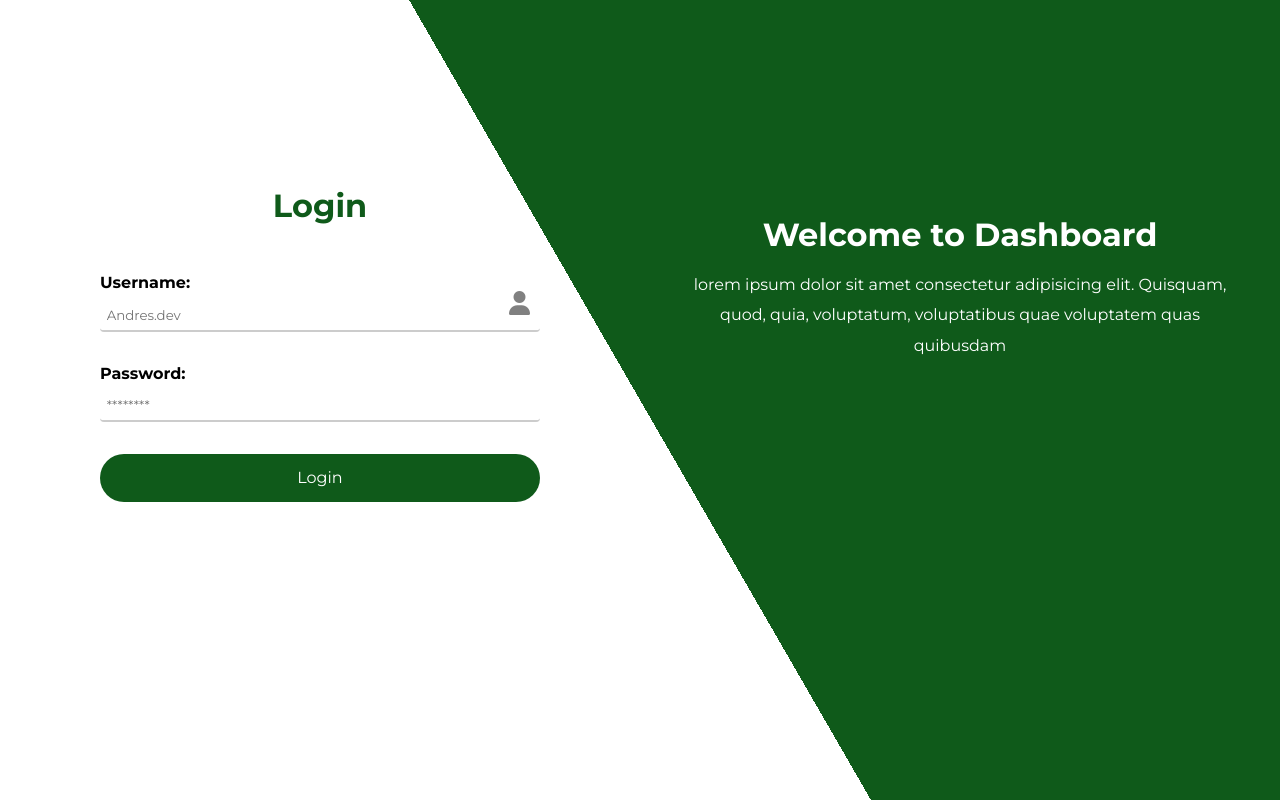
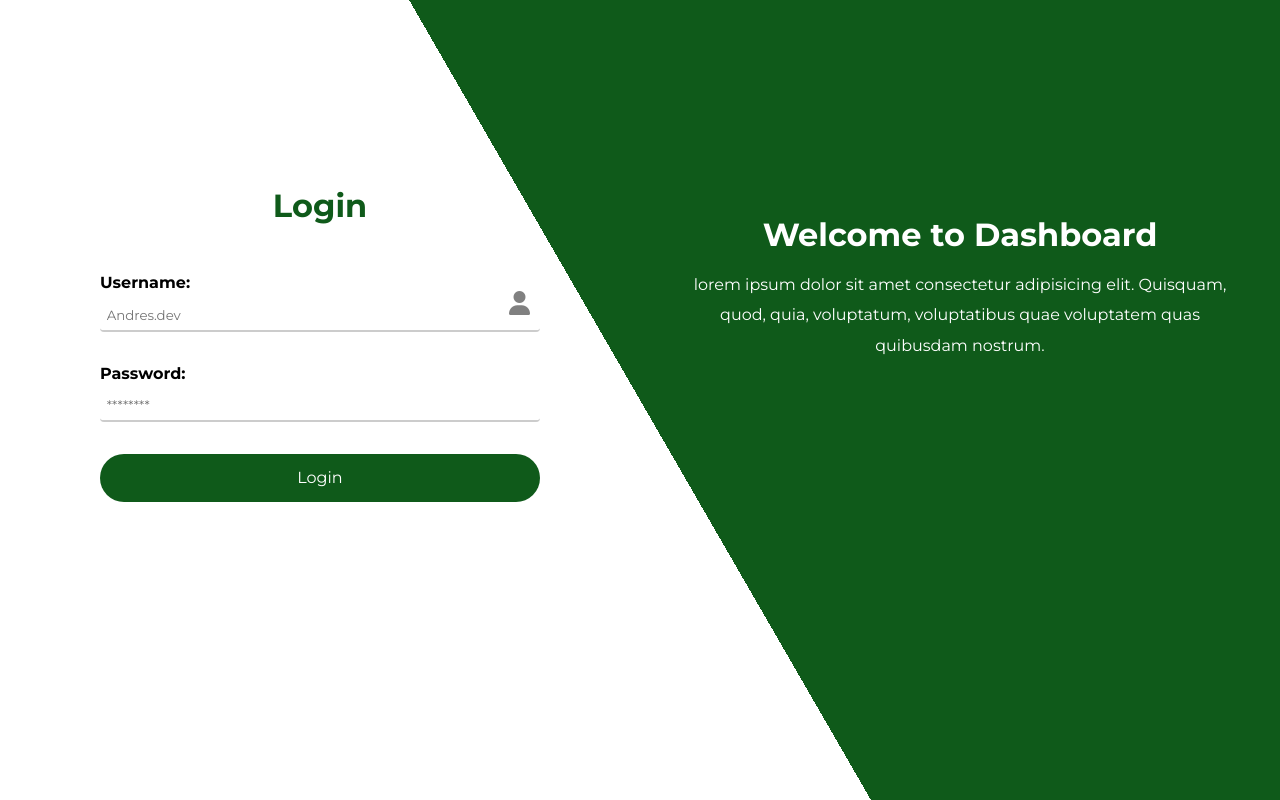
Before and after one commit to AndresDev-20/Minimarket_FullStack_Django, a Django app: page / in a window 1280 px wide. Run offline with Django 5.2, Linux system fonts and the light colour scheme.

Commit message:
First commit

```diff
--- a/apps/accounts/templates/login.html
+++ b/apps/accounts/templates/login.html
@@ -44,7 +44,7 @@
     <h1 class="login__title2">Welcome to Dashboard</h1>
     <p class="login__text">
       lorem ipsum dolor sit amet consectetur adipisicing elit. Quisquam,
-      quod, quia, voluptatum, voluptatibus quae voluptatem quas quibusdam
+      quod, quia, voluptatum, voluptatibus quae voluptatem quas quibusdam nostrum.
     </p>
   </div>
 </div>
```
